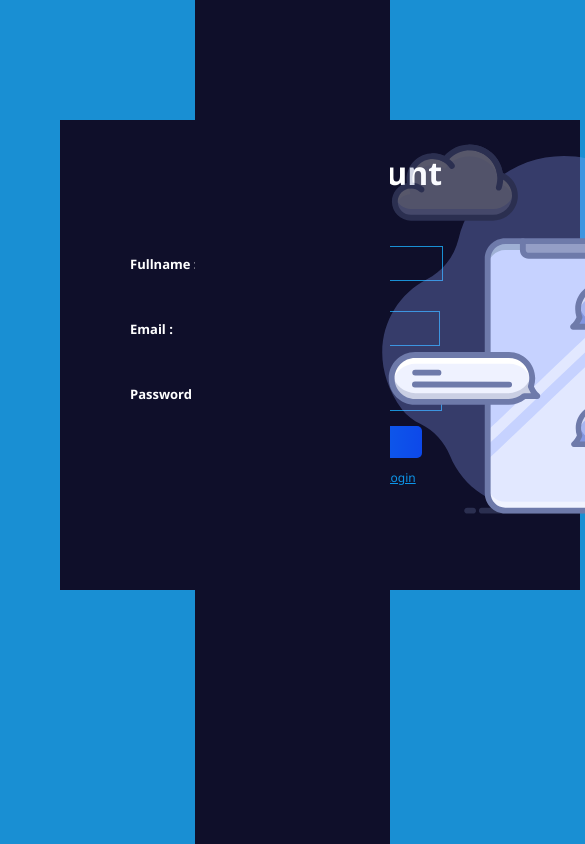
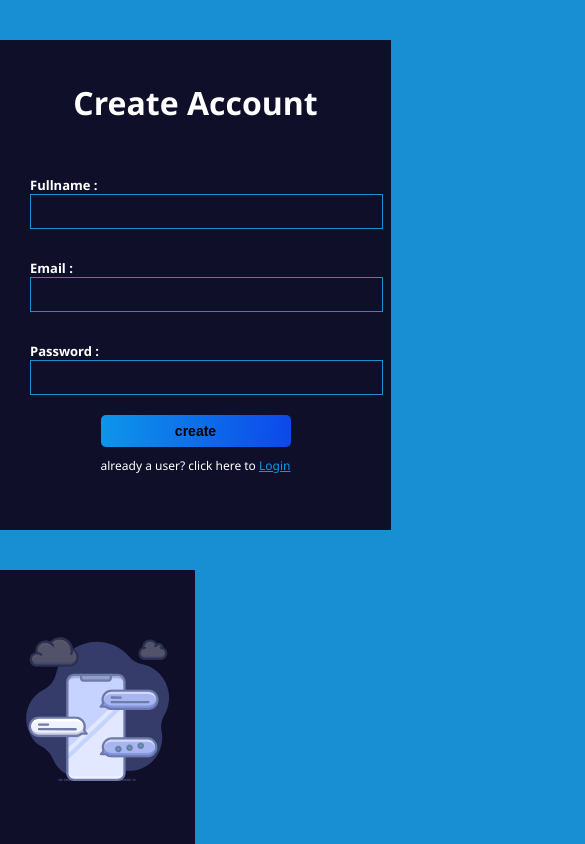
Before and after one commit to Nazrulali10/chatguy, a React (Create React App) app in the folder client/: page /signup in a window 390 px wide. Shown: the top 844 px of the page, 585 px wide, since content can reach past the window. Built offline with nearby package versions, Linux system fonts and the light colour scheme; no server answers.

Commit message:
css added new

```diff
--- a/client/src/App.css
+++ b/client/src/App.css
@@ -591,3 +591,141 @@ margin-top: 10px;
     transform: rotate(360deg);
   }
 }
+/* ========== Responsive Styles for Mobile ========== */
+@media (max-width: 768px) {
+
+  .loginPage,
+  .signupPage {
+    flex-direction: column;
+    height: auto;
+  }
+
+  .loginBox,
+  .signupPage .signupBox,
+  .pictureBox {
+    width: 100%;
+    height: auto;
+    margin: 0;
+    padding: 0;
+  }
+
+  .design {
+    height: auto;
+    width: 100%;
+    margin: 40px auto;
+    display: flex;
+    justify-content: center;
+  }
+
+  .formBox {
+    width: 90%;
+    margin: 40px auto;
+    padding: 20px;
+  }
+
+  .inputBox {
+    margin-left: 0;
+    padding: 0 10px;
+  }
+
+  .inputBox input {
+    width: 100%;
+    margin: 0;
+  }
+
+  .inputBox #i1,
+  .inputBox #i2,
+  .formBox #i3,
+  .formBox #i4,
+  .formBox #i5 {
+    margin-left: 0;
+  }
+
+  .formBox button,
+  .formBox #b,
+  .formBox #b1 {
+    margin: 20px auto 0;
+    display: block;
+  }
+
+  .downlink,
+  .downlink1 {
+    text-align: center;
+    margin: 10px auto;
+    font-size: 12px;
+  }
+
+  .profile {
+    width: 90%;
+    margin: 30px auto;
+  }
+
+  .profilepicbox {
+    margin-left: auto;
+    margin-right: auto;
+  }
+
+  .profile span {
+    margin-left: auto;
+    margin-right: auto;
+    text-align: center;
+  }
+
+  .profilereadonly {
+    margin-left: 0;
+    padding: 10px;
+  }
+
+  .navigation .icon,
+  .navigation .navend {
+    float: none;
+    text-align: center;
+  }
+
+  .pagebody {
+    flex-direction: column;
+    width: 100%;
+    margin-left: 0;
+  }
+
+  .pagebody .homeleft {
+    width: 100%;
+    height: auto;
+    border-right: none;
+    border-bottom: 1px solid rgb(76, 73, 73);
+  }
+
+  .chatselected {
+    height: auto;
+  }
+
+  .chatheader {
+    width: 100%;
+    flex-direction: row;
+    align-items: center;
+  }
+
+  .chatinput {
+    margin-left: 0;
+    width: 100%;
+  }
+
+  .chatinput .messagetype {
+    width: 100%;
+    margin: 0 auto;
+  }
+
+  .imgpreview {
+    margin-left: 10px;
+    margin-top: -70px;
+  }
+
+  .chatbox {
+    max-width: 80%;
+  }
+
+  .nochatselected {
+    margin: 100px auto;
+    text-align: center;
+  }
+}
```
